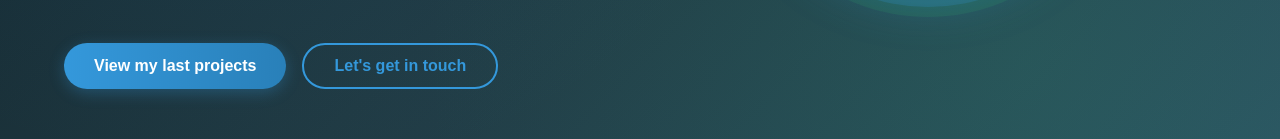
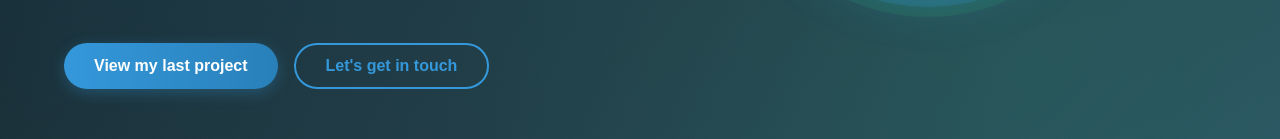
Before and after one commit to EbraamWD/react_portfolio, a React (Create React App) app: page / in a window 1280 px wide. Shown: the part 578-717 px from the top of the page. Built offline with nearby package versions, Linux system fonts and the light colour scheme.

Commit message:
small change to hero section

```diff
--- a/src/components/Hero/Hero.js
+++ b/src/components/Hero/Hero.js
@@ -34,7 +34,7 @@ const Hero = () => {
                     </p>
                     <div className="hero-buttons">
                         <button className="btn btn-primary" onClick={scrollToProjects}>
-                            View my last projects
+                            View my last project
                         </button>
                         <button className="btn btn-secondary" onClick={scrollToContact}>
                             Let's get in touch
```
